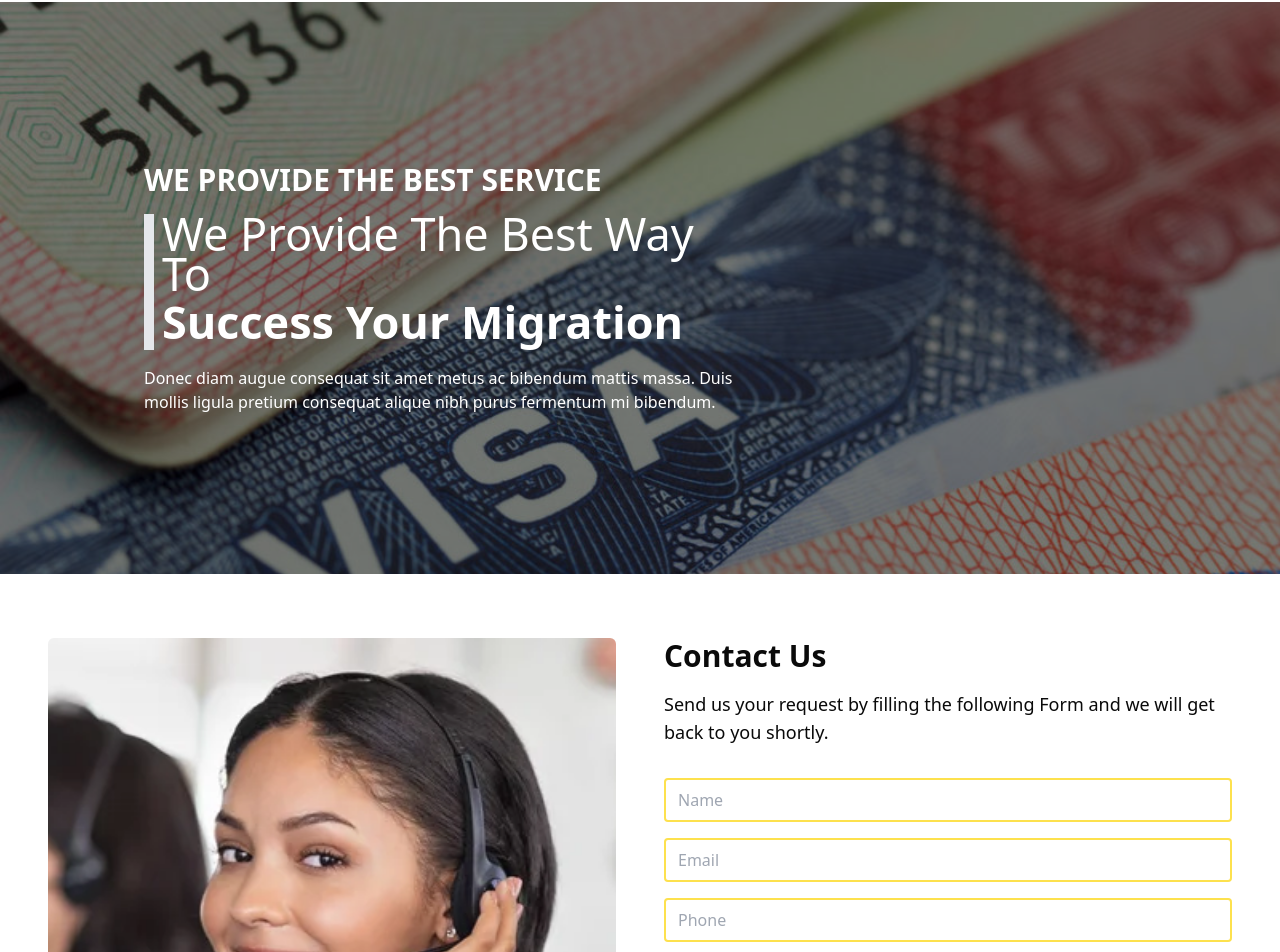
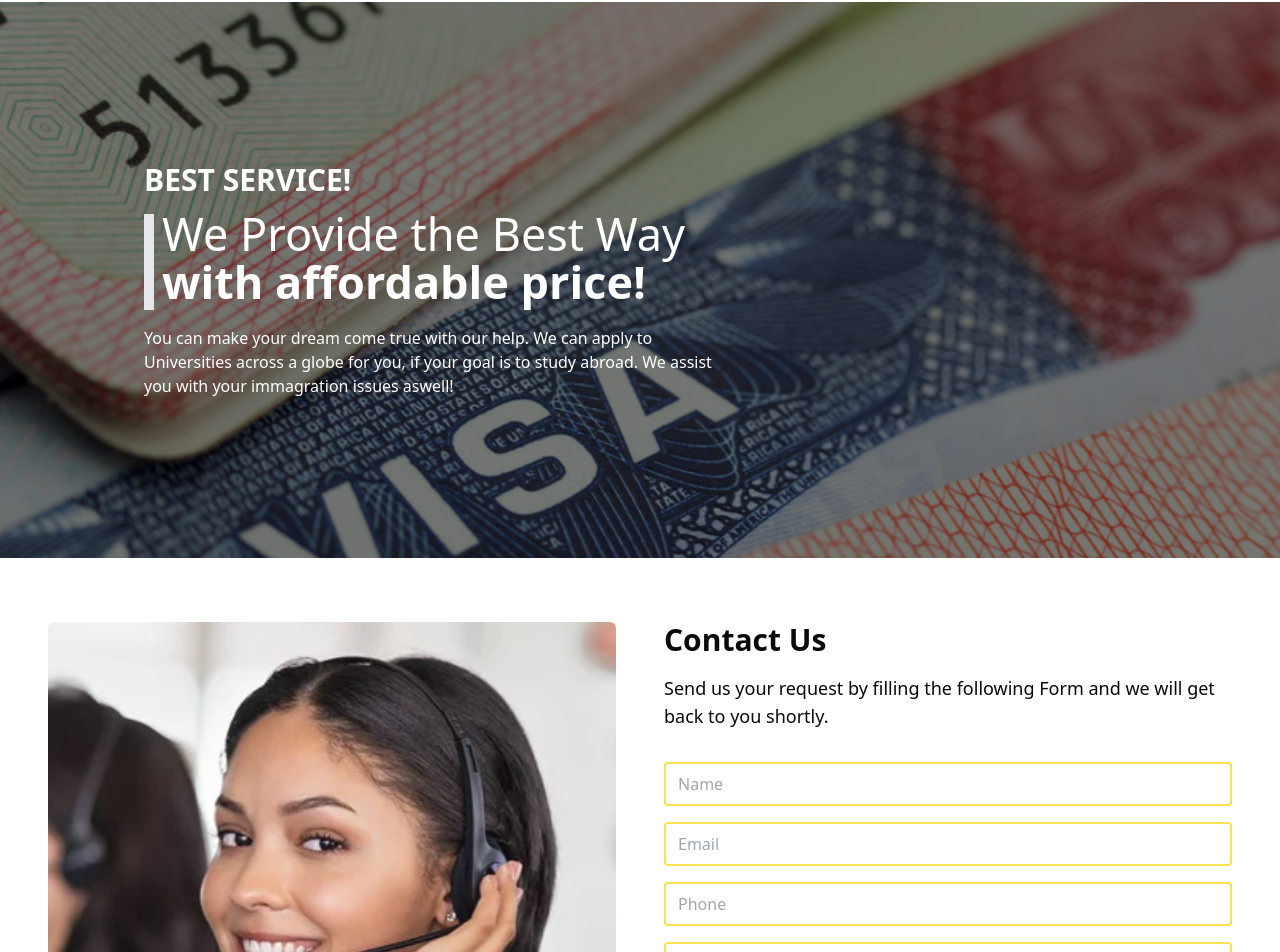
Before and after one commit to samuelbrhane/Visa-Consultancy-Webapp, a Next.js app: page / in a window 1280 px wide. Shown: the part 7393-8345 px from the top of the page. Built offline with nearby package versions, Linux system fonts and the light colour scheme.

Commit message:
success update

```diff
--- a/app/components/Steps/Consultation.tsx
+++ b/app/components/Steps/Consultation.tsx
@@ -72,14 +72,14 @@ const Consultation: React.FC = () => {
           sem scelerisque.
         </motion.p>
         {/* <motion.a
-          href="https://demo.wprise.co/VisaVision/apply-now/"
+          href="https://iglobalvisa.com/apply"
           className="inline-flex items-center justify-center px-6 py-3 bg-yellow-500 text-white rounded-lg hover:bg-yellow-600 transition duration-300"
           initial={{ opacity: 0, y: 20 }}
           whileInView={{ opacity: 1, y: 0 }}
           viewport={{ once: false, amount: 0.5 }}
           transition={{ duration: 0.8, delay: 0.6 }}
         >
-          APPLY NOW
+          SUBMIT  REQUEST
           <FontAwesomeIcon icon={faLongArrowAltRight} className="ml-2" />
         </motion.a> */}
       </div>
--- a/app/components/Testimonials/Success.tsx
+++ b/app/components/Testimonials/Success.tsx
@@ -19,7 +19,7 @@ const Success: React.FC = () => {
             transition={{ duration: 0.8 }}
             viewport={{ once: false }}
           >
-            We provide the best service
+            Best service!
           </motion.h1>
 
           {/* Animate the second headline */}
@@ -30,8 +30,8 @@ const Success: React.FC = () => {
             transition={{ duration: 0.8, delay: 0.2 }}
             viewport={{ once: false }}
           >
-            We Provide The Best Way To{" "}
-            <span className="block font-bold py-2">Success Your Migration</span>
+            We Provide the Best Way {" "}
+            <span className="block font-bold py-2">with affordable price!</span>
           </motion.h1>
 
           {/* Animate the paragraph */}
@@ -41,9 +41,8 @@ const Success: React.FC = () => {
             transition={{ duration: 0.8, delay: 0.4 }}
             viewport={{ once: false }}
           >
-            Donec diam augue consequat sit amet metus ac bibendum mattis massa.
-            Duis mollis ligula pretium consequat alique nibh purus fermentum mi
-            bibendum.
+            You can make your dream come true with our help. We can apply to Universities across a globe
+            for you, if your goal is to study abroad. We assist you with your immagration issues aswell!
           </motion.p>
         </div>
       </div>
```
